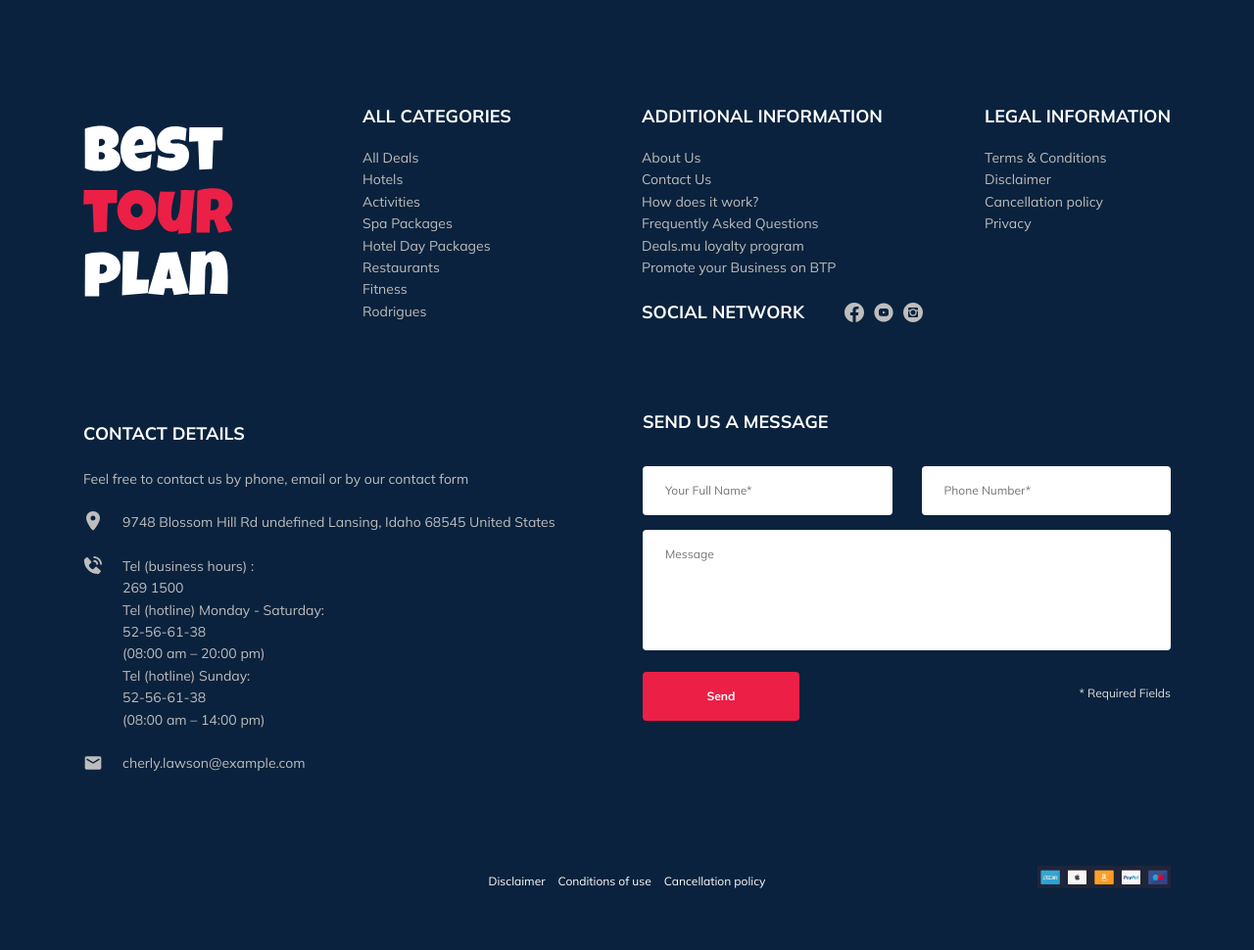
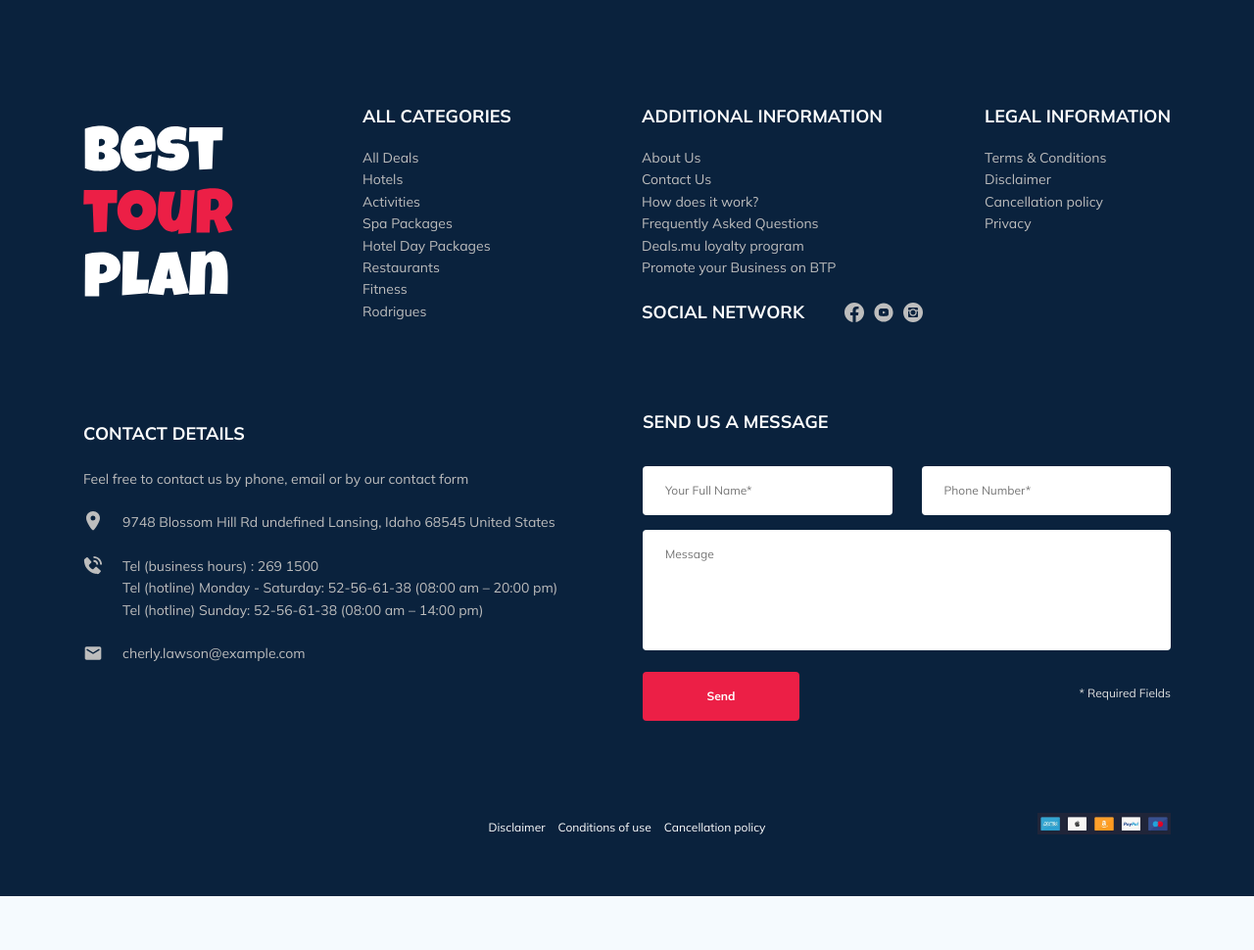
Before and after one commit to hwnd1982/tour-plan, a PHP site: page / in a window 1280 px wide. Shown: the part 3434-4404 px from the top of the page at 98% size. After the commit the page ends 4349 px from the top, so only its background shows below. Run offline with PHP 8.4, Linux system fonts and the light colour scheme.

Commit message:
fix: corrections made

```diff
--- a/css/style.css
+++ b/css/style.css
@@ -1624,7 +1624,6 @@
 }
 
 .footer-contact__text {
-  display: block;
   color: #bdbdbd;
   font-size: 14px;
   line-height: 160%;
--- a/sass/blocks/_footer.sass
+++ b/sass/blocks/_footer.sass
@@ -40,7 +40,6 @@
       &-icon
         align-self: center
     &__text
-      display: block
       color: $link-color
       font-size: 14px
       line-height: 160%
```
Also changed, not shown: 1 other file.
